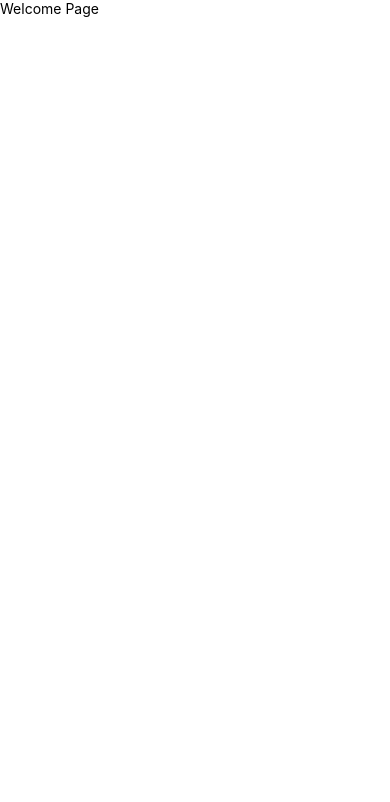
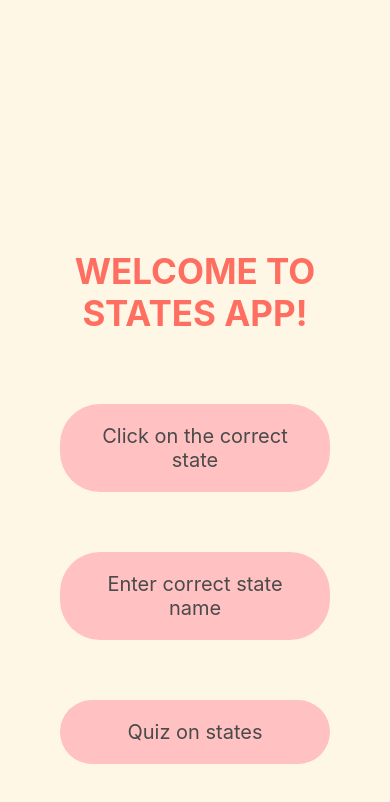
Before and after one commit to Kicchu02/States, a React Native app: screen / in a window 390 px wide. Shown: the top 802 px of the page. Built offline with nearby package versions, Linux system fonts and the light colour scheme.

Commit message:
Add buttons and basic styles to WelcomePage.tsx

```diff
--- a/components/WelcomePage.tsx
+++ b/components/WelcomePage.tsx
@@ -1,10 +1,26 @@
 import React from "react";
-import { Text, View } from "react-native";
+import {
+  ImageBackground,
+  ScrollView,
+  Text,
+  TouchableOpacity,
+  View,
+} from "react-native";
+import style from "../styles";
 
 export default function WelcomePage() {
   return (
-    <View>
-      <Text>Welcome Page</Text>
+    <View style={style.container}>
+      <Text style={style.textHeaderStyle}>WELCOME TO STATES APP!</Text>
+      <TouchableOpacity style={style.buttonStyle}>
+        <Text style={style.butonTextStyle}>Click on the correct state</Text>
+      </TouchableOpacity>
+      <TouchableOpacity style={style.buttonStyle}>
+        <Text style={style.butonTextStyle}>Enter correct state name</Text>
+      </TouchableOpacity>
+      <TouchableOpacity style={style.buttonStyle}>
+        <Text style={style.butonTextStyle}>Quiz on states</Text>
+      </TouchableOpacity>
     </View>
   );
 }
--- /dev/null
+++ b/styles.tsx
@@ -0,0 +1,35 @@
+import { StyleSheet } from "react-native";
+
+const style = StyleSheet.create({
+  container: {
+    backgroundColor: "#FFF7E6",
+    paddingVertical: 50,
+    paddingHorizontal: 20,
+    justifyContent: "center",
+  },
+  buttonStyle: {
+    // TODO: Add generic button style for touchable opacity component
+    backgroundColor: "#FFC1C1",
+    marginTop: 20,
+    margin: 40,
+    padding: 20,
+    borderRadius: 40,
+  },
+  butonTextStyle: {
+    //TODO
+    color: "#4A4A4A", // dark grey
+    textAlign: "center",
+    fontSize: 20,
+  },
+  textHeaderStyle: {
+    // TODO
+    textAlign: "center",
+    fontSize: 35,
+    marginTop: 200,
+    marginBottom: 50,
+    color: "#FF6F61",
+    fontWeight: "bold",
+  },
+});
+
+export default style;
```
Also changed, not shown: assets/bg.jpg (added).
